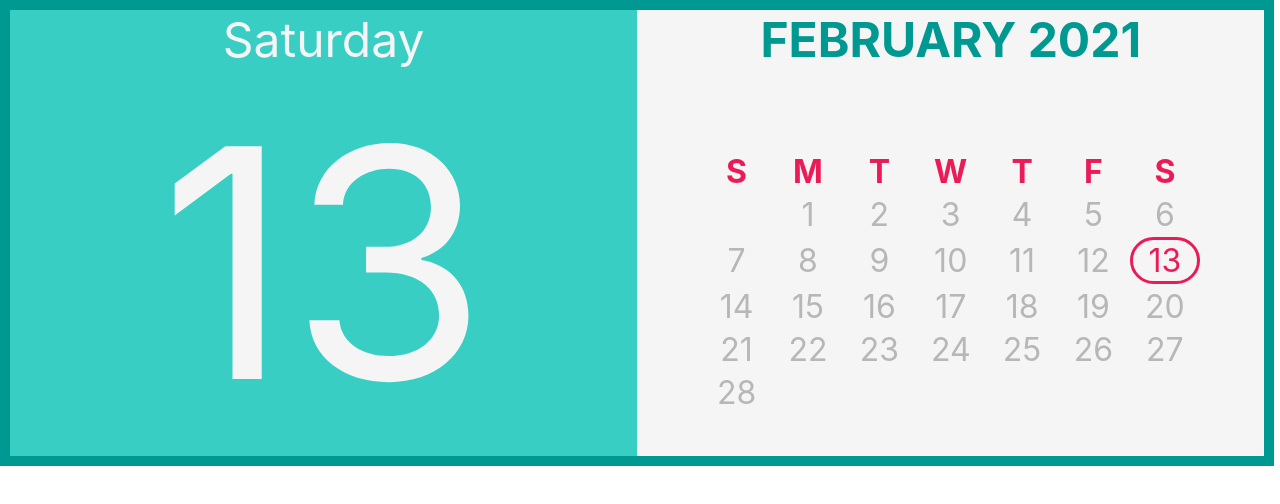
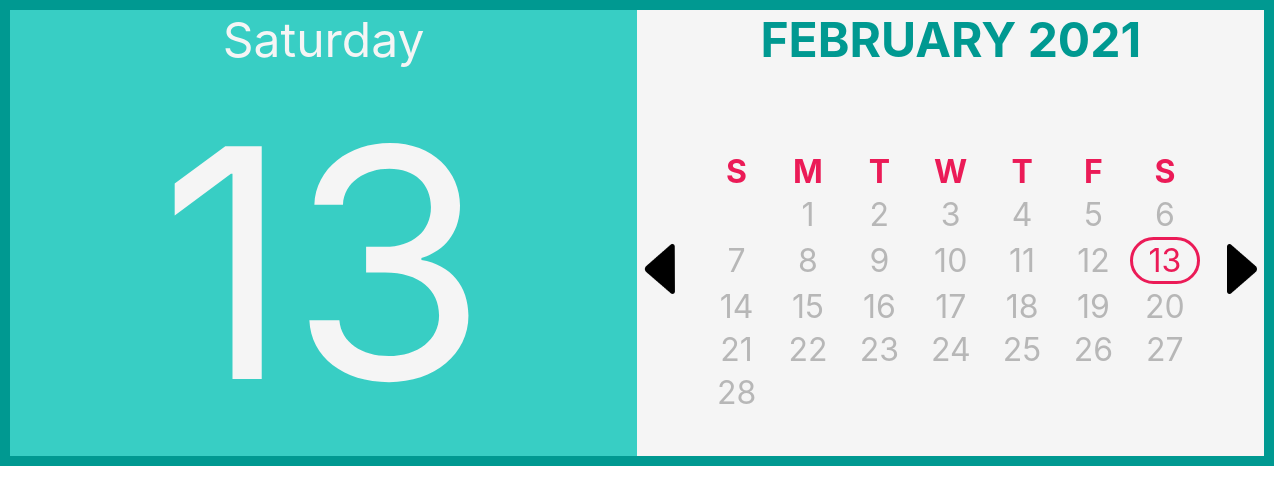
Before and after one commit to arsen39/react_calendar_app, a React (Create React App) app: page / in a window 1280 px wide. Shown: the top 504 px of the page. Built offline with nearby package versions, Linux system fonts and the light colour scheme.

Commit message:
Add selectors of months

```diff
--- a/src/Calendar/MonthPart/CalendarItselfWrapper/CalendarItselfWrapper.css
+++ b/src/Calendar/MonthPart/CalendarItselfWrapper/CalendarItselfWrapper.css
@@ -4,6 +4,10 @@
   margin-top: 10px;
   margin-bottom: 10px;
   text-align: center;
+}
+
+.day-of-week-leter-wrapper{
+  width: 80%;
 }
 
 .d{
--- a/src/Calendar/MonthPart/CalendarItselfWrapper/DaysOfMonth/Day/index.jsx
+++ b/src/Calendar/MonthPart/CalendarItselfWrapper/DaysOfMonth/Day/index.jsx
@@ -3,10 +3,10 @@ import classNames from "classnames";
 
 class Day extends Component {
   render() {
-    const { day, numb, currentDay } = this.props;
+    const { day, numb, currentDay, isCurrent} = this.props;
     const classesCSS = classNames("day", {
       hidden: day === 99,
-      cd: day === currentDay,
+      cd: day === currentDay&&isCurrent,
     });
     return (
       <td className={classesCSS} key={numb}>
--- a/src/Calendar/MonthPart/CalendarItselfWrapper/DaysOfMonth/index.jsx
+++ b/src/Calendar/MonthPart/CalendarItselfWrapper/DaysOfMonth/index.jsx
@@ -35,7 +35,7 @@ class DaysOfMonth extends Component {
       .map((week, numb) => (
         <tr className="week" key={numb}>
           {week.map((day, numb) => (
-            <Day day={day} numb={numb} currentDay={currentDay} />
+            <Day day={day} numb={numb} currentDay={currentDay} isCurrent={this.props.isCurrent}/>
           ))}
         </tr>
       ));
--- a/src/Calendar/MonthPart/CalendarItselfWrapper/index.jsx
+++ b/src/Calendar/MonthPart/CalendarItselfWrapper/index.jsx
@@ -22,7 +22,7 @@ class CalendarItselfWrapper extends Component {
           <thead>
             <tr className="week">{this.dayOfWeekAppender(daysOfWeek)}</tr>
           </thead>
-          <DaysOfMonth currentDate={date}/>
+          <DaysOfMonth currentDate={date} isCurrent={this.props.isCurrent}/>
         </table>
       </>
     );
--- a/src/Calendar/MonthPart/MonthPart.css
+++ b/src/Calendar/MonthPart/MonthPart.css
@@ -1,18 +1,37 @@
-.month-part-elem{
+.month-part-elem {
   margin-top: 0;
   margin-bottom: 0;
 }
 
-.month-year{
+.month-year {
   color: #009991;
   font-size: 3rem;
   font-weight: bold;
 }
 
-.calendar-wrapper{
-  width: 80%;
+.calendar-wrapper {
+  position: relative;
+  width: 100%;
   display: flex;
-  flex-flow: column nowrap;
-  /* justify-content: center; */
+  flex-flow: row nowrap;
+  justify-content: center;
   margin-top: 80px;
 }
+
+.arrow-img {
+  position: absolute;
+  cursor: pointer;
+  align-self: center;
+  object-fit: cover;
+  height: 80px;
+}
+
+.ar {
+  left: 90%;
+  top: 30%
+}
+
+.al {
+  right: 90%;
+  top: 30%
+}
--- a/src/Calendar/MonthPart/index.jsx
+++ b/src/Calendar/MonthPart/index.jsx
@@ -1,21 +1,36 @@
 import React, { Component } from "react";
-import { format, getWeeksInMonth } from "date-fns";
+import {format} from "date-fns";
 import "./MonthPart.css";
 import CalendarItselfWrapper from "./CalendarItselfWrapper";
+import leftImg from './img/left.png';
+import rightImg from './img/right.png';
 
 
 
 class MonthPart extends Component {
 
+
+  backClickHandler = () => {
+    const {monthsSelector} = this.props;
+    monthsSelector(false);
+  };
+
+  forwardClickHandler = () => {
+    const {monthsSelector} = this.props;
+    monthsSelector(true);
+  };
+
   render() {
-    const { currentDate: date, monthsSelector } = this.props;
+    const { currentDate: date} = this.props;
     return (
       <>
         <p className="month-part-elem month-year">
           {format(date, "MMMM").toUpperCase()} {format(date, "Y")}
         </p>
         <div className="calendar-wrapper">
-          <CalendarItselfWrapper date={date}/>
+          <img className="arrow-img al" src={leftImg} alt="Back" onClick={this.backClickHandler}/>
+          <CalendarItselfWrapper date={date} isCurrent={this.props.isCurrent}/>
+          <img className="arrow-img ar" src={rightImg} alt="Forward" onClick={this.forwardClickHandler} />
         </div>
       </>
     );
--- a/src/Calendar/index.jsx
+++ b/src/Calendar/index.jsx
@@ -1,31 +1,57 @@
 import React, { Component } from "react";
 import DayPart from "./DayPart";
 import MonthPart from "./MonthPart";
-import './Calendar.css';
-
+import "./Calendar.css";
+import { format } from "date-fns";
 
 class Calendar extends Component {
   constructor(props) {
     super(props);
     this.state = {
-      currentDate: new Date (),
-      selectedDate: new Date (),
+      currentDate: new Date(),
+      selectedDate: new Date(),
       isCurrent: true,
     };
   }
 
   monthsSelector = (isForward) => {
+    const { currentDate, selectedDate} = this.state;
+    const newDate = new Date(selectedDate);
+    if (isForward) {
+      newDate.setMonth(selectedDate.getMonth() + 1);
+      newDate.setDate(15);
+    } else {
+      newDate.setMonth(selectedDate.getMonth() - 1);
+      newDate.setDate(15);
+    }
+    this.setState({
+      selectedDate: newDate,
+      isCurrent: false,
+    });
 
-  }
+    if (
+      currentDate.getMonth() === newDate.getMonth() &&
+      currentDate.getYear() === newDate.getYear()
+    ) {
+      this.setState({
+        selectedDate: currentDate,
+        isCurrent: true,
+      });
+    }
+  };
 
   render() {
     return (
       <>
-        <div className='day-part calendar-part' >
-          <DayPart currentDate={this.state.currentDate}/>
+        <div className="day-part calendar-part">
+          <DayPart currentDate={this.state.currentDate} />
         </div>
-        <div className='month-part calendar-part' >
-          <MonthPart currentDate={this.state.currentDate} monthsSelector={this.monthsSelector}/>
+        <div className="month-part calendar-part">
+          <MonthPart
+            currentDate={this.state.selectedDate}
+            isCurrent={this.state.isCurrent}
+            monthsSelector={this.monthsSelector}
+          />
         </div>
       </>
     );
```
Also changed, not shown: src/Calendar/MonthPart/img/left.png (added), src/Calendar/MonthPart/img/right.png (added).
